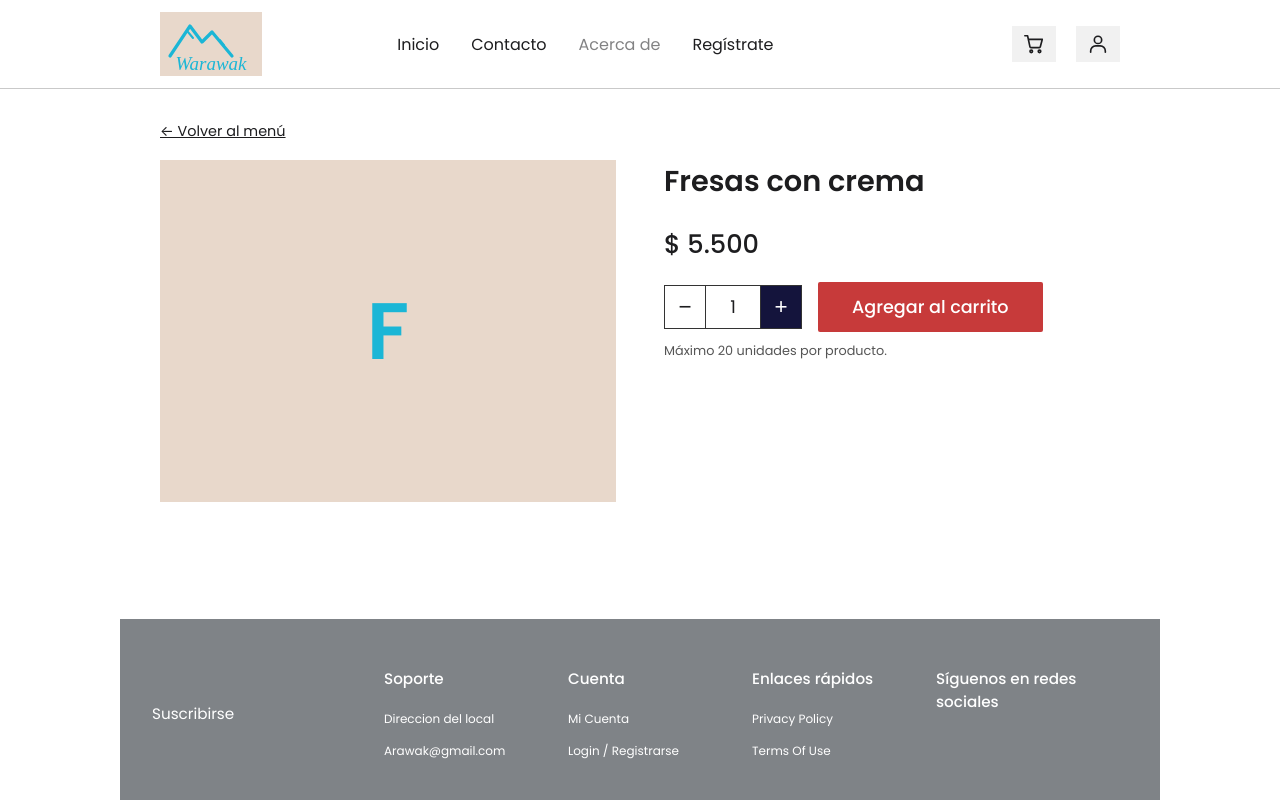
After one commit to ErickBernate/warawak-crud, a Flask app: page /producto/1 in a window 1280 px wide. The commit adds this page. Run offline with Flask 3, Linux system fonts and the light colour scheme; data comes from the database, SQL or seed files in the repository; some libraries are stand-ins or nearby versions.

Commit message:
Carrito de compras

```diff
--- a/app.py
+++ b/app.py
@@ -7,7 +7,7 @@ import uuid
 from datetime import datetime, timezone
 from functools import wraps
 
-from flask import Flask, abort, flash, redirect, render_template, request, url_for
+from flask import Flask, abort, flash, redirect, render_template, request, session, url_for
 from flask_login import (
     LoginManager,
     UserMixin,
@@ -179,7 +179,73 @@ def admin_requerido(vista):
 
 
 def destino_tras_login(usuario):
-    return url_for("inicio") if usuario.es_admin else url_for("raiz")
+    if usuario.es_admin:
+        return url_for("inicio")
+    return url_for("carrito") if leer_carrito() else url_for("raiz")
+
+
+# ---------------------------------------------------------------- carrito (guardado en la sesión)
+MAX_CANTIDAD = 20            # unidades por producto
+MAX_PRODUCTOS_EN_CARRITO = 30  # productos distintos
+
+
+def leer_carrito():
+    """Carrito de la sesión como {id_producto: cantidad}, ya saneado."""
+    crudo = session.get("carrito")
+    carrito = {}
+    if isinstance(crudo, dict):
+        for clave, cantidad in crudo.items():
+            try:
+                producto_id, unidades = int(clave), int(cantidad)
+            except (TypeError, ValueError):
+                continue
+            if 1 <= unidades <= MAX_CANTIDAD:
+                carrito[producto_id] = unidades
+    return carrito
+
+
+def guardar_carrito(carrito):
+    session["carrito"] = {str(producto_id): unidades for producto_id, unidades in carrito.items()}
+
+
+def detalle_carrito():
+    """(líneas, unidades, total) con los precios ACTUALES de la base de datos.
+
+    Los productos que el administrador ya eliminó se quitan del carrito.
+    """
+    carrito = leer_carrito()
+    if not carrito:
+        return [], 0, 0
+    productos = {p.id: p for p in Producto.query.filter(Producto.id.in_(list(carrito))).all()}
+    lineas = [
+        {"producto": productos[pid], "cantidad": cant, "subtotal": productos[pid].valor * cant}
+        for pid, cant in carrito.items()
+        if pid in productos
+    ]
+    lineas.sort(key=lambda linea: linea["producto"].id)
+    if len(lineas) != len(carrito):
+        guardar_carrito({l["producto"].id: l["cantidad"] for l in lineas})
+    return lineas, sum(l["cantidad"] for l in lineas), sum(l["subtotal"] for l in lineas)
+
+
+def solo_compradores(vista):
+    """El carrito es para visitantes y clientes: el administrador va a su panel."""
+    @wraps(vista)
+    def envoltura(*args, **kwargs):
+        if current_user.is_authenticated and current_user.es_admin:
+            return redirect(url_for("inicio"))
+        return vista(*args, **kwargs)
+
+    return envoltura
+
+
+@app.context_processor
+def datos_del_carrito():
+    es_admin = current_user.is_authenticated and current_user.es_admin
+    return {
+        "mostrar_carrito": not es_admin,
+        "carrito_unidades": 0 if es_admin else detalle_carrito()[1],
+    }
 
 
 # ---------------------------------------------------------------- validaciones
@@ -348,8 +414,21 @@ def pantalla_busqueda(accion):
 @app.route("/")
 def raiz():
     """Menú digital público: lo ve cualquier persona, sin iniciar sesión."""
+    consulta = request.args.get("q", "").strip()[:120]
     productos = Producto.query.order_by(Producto.id).all()
-    return render_template("menu_publico.html", productos=productos)
+    buscado = normalizar(consulta)
+    if buscado:
+        productos = [p for p in productos if buscado in normalizar(p.nombre)]
+    return render_template("menu_publico.html", productos=productos, consulta=consulta if buscado else "")
+
+
+@app.route("/producto/<int:producto_id>")
+def ver_producto(producto_id):
+    producto = db.session.get(Producto, producto_id)
+    if producto is None:
+        flash("No se encontró el producto.", "error")
+        return redirect(url_for("raiz"))
+    return render_template("producto_detalle.html", producto=producto, max_cantidad=MAX_CANTIDAD)
 
 
 @app.route("/login", methods=["GET", "POST"])
@@ -416,10 +495,95 @@ def registro():
     return render_template("registro.html", errores=errores, datos=datos)
 
 
+@app.route("/carrito")
+@solo_compradores
+def carrito():
+    lineas, unidades, total = detalle_carrito()
+    return render_template("carrito.html", lineas=lineas, unidades=unidades, total=total, max_cantidad=MAX_CANTIDAD)
+
+
+@app.route("/carrito/agregar/<int:producto_id>", methods=["POST"])
+@solo_compradores
+def carrito_agregar(producto_id):
+    desde_detalle = request.form.get("destino") == "carrito"
+    volver_a_menu = redirect(url_for("raiz", q=request.form.get("q", "").strip()[:120] or None))
+
+    producto = db.session.get(Producto, producto_id)
+    if producto is None:
+        flash("No se encontró el producto.", "error")
+        return redirect(url_for("raiz"))
+
+    volver_con_error = (
+        redirect(url_for("ver_producto", producto_id=producto_id)) if desde_detalle else volver_a_menu
+    )
+    try:
+        cantidad = int(request.form.get("cantidad", "1"))
+    except ValueError:
+        cantidad = 0
+    if not 1 <= cantidad <= MAX_CANTIDAD:
+        flash(f"Elige una cantidad entre 1 y {MAX_CANTIDAD}.", "error")
+        return volver_con_error
+
+    carrito_actual = leer_carrito()
+    if producto_id not in carrito_actual and len(carrito_actual) >= MAX_PRODUCTOS_EN_CARRITO:
+        flash(f"Tu carrito ya tiene el máximo de {MAX_PRODUCTOS_EN_CARRITO} productos distintos.", "error")
+        return redirect(url_for("carrito"))
+
+    nueva = carrito_actual.get(producto_id, 0) + cantidad
+    if nueva > MAX_CANTIDAD:
+        carrito_actual[producto_id] = MAX_CANTIDAD
+        flash(f"El máximo es {MAX_CANTIDAD} unidades por producto: {producto.nombre} quedó en {MAX_CANTIDAD}.", "error")
+    else:
+        carrito_actual[producto_id] = nueva
+        flash(f"Agregado al carrito: {producto.nombre} (x{cantidad}).", "success")
+    guardar_carrito(carrito_actual)
+
+    return redirect(url_for("carrito")) if desde_detalle else volver_a_menu
+
+
+@app.route("/carrito/cambiar/<int:producto_id>", methods=["POST"])
+@solo_compradores
+def carrito_cambiar(producto_id):
+    carrito_actual = leer_carrito()
+    if producto_id in carrito_actual:
+        accion = request.form.get("accion")
+        if accion == "mas":
+            carrito_actual[producto_id] = min(carrito_actual[producto_id] + 1, MAX_CANTIDAD)
+        elif accion == "menos":
+            carrito_actual[producto_id] -= 1
+            if carrito_actual[producto_id] < 1:
+                del carrito_actual[producto_id]
+        elif accion == "quitar":
+            del carrito_actual[producto_id]
+        guardar_carrito(carrito_actual)
+    return redirect(url_for("carrito"))
+
+
+@app.route("/carrito/vaciar", methods=["POST"])
+@solo_compradores
+def carrito_vaciar():
+    session.pop("carrito", None)
+    return redirect(url_for("carrito"))
+
+
+@app.route("/pago")
+@solo_compradores
+def pago():
+    """Por ahora solo comprueba que haya cuenta; el pago con PSE se desarrollará después."""
+    if not current_user.is_authenticated:
+        flash("Inicia sesión o crea una cuenta para continuar con tu compra.", "error")
+        return redirect(url_for("login"))
+    lineas, unidades, total = detalle_carrito()
+    if not lineas:
+        return redirect(url_for("carrito"))
+    return render_template("pago.html", unidades=unidades, total=total)
+
+
 @app.route("/logout", methods=["POST"])
 @login_required
 def logout():
     logout_user()
+    session.pop("carrito", None)  # el carrito no queda en un equipo compartido
     return redirect(url_for("raiz"))
 
 
--- a/static/css/style.css
+++ b/static/css/style.css
@@ -224,6 +224,76 @@ a.boton-editar:hover { background: #a39e9e; }
 .productos-publicos .producto h2 { margin-top: 14px; }
 .producto .descripcion { margin: 8px 0 0; max-width: 180px; font-size: .8rem; line-height: 1.45; color: #555; white-space: pre-line; overflow-wrap: anywhere; }
 
+
+/* carrito */
+.icono-carrito { position: relative; }
+.insignia {
+  position: absolute; top: -7px; right: -7px; min-width: 20px; height: 20px; padding: 0 5px;
+  display: grid; place-items: center; border-radius: 10px;
+  background: var(--rojo); color: #fff; font-size: .72rem; font-weight: 600;
+}
+.menu-cabecera { display: flex; flex-wrap: wrap; align-items: center; justify-content: space-between; gap: 12px 24px; margin: 14px 0 26px; }
+.menu-cabecera .titulo-menu { margin: 0; }
+.busqueda-menu { display: flex; gap: 10px; align-items: center; flex: 0 1 420px; }
+.busqueda-menu .campo { flex: 1; min-width: 0; }
+.boton-buscar-menu { padding: 9px 20px; font-size: 1rem; }
+.resultado-busqueda { margin: -8px 0 24px; font-size: .9rem; color: #444; }
+.resultado-busqueda a { margin-left: 8px; }
+.producto-foto { text-decoration: none; }
+.producto h2 a { color: inherit; text-decoration: none; }
+.producto h2 a:hover { text-decoration: underline; }
+.form-agregar { margin: 12px 0 0; }
+.boton-agregar {
+  display: inline-flex; align-items: center; gap: 8px; padding: 8px 18px; border: 0;
+  background: var(--gris-boton); color: var(--tinta); font: inherit; font-size: .95rem; font-weight: 600; cursor: pointer;
+}
+.boton-agregar:hover { background: #a39e9e; }
+
+.migas { margin: 0 0 18px; font-size: .9rem; }
+.detalle { display: grid; grid-template-columns: minmax(0, 1fr) minmax(0, 1fr); gap: 48px; align-items: start; }
+.detalle-foto { aspect-ratio: 4 / 3; background: var(--arena); display: grid; place-items: center; overflow: hidden; }
+.detalle-foto img { width: 100%; height: 100%; object-fit: cover; display: block; }
+.detalle-foto span { font-size: 5rem; font-weight: 600; color: var(--turquesa); }
+.detalle-info h1 { margin: 0 0 22px; font-size: 1.8rem; font-weight: 600; }
+.detalle-precio { margin: 0 0 18px; font-size: 1.6rem; font-weight: 500; }
+.detalle-descripcion { margin: 0 0 22px; padding-bottom: 22px; border-bottom: 1px solid #888; color: #555; line-height: 1.6; white-space: pre-line; overflow-wrap: anywhere; }
+.detalle-compra { display: flex; flex-wrap: wrap; align-items: center; gap: 16px; }
+.detalle-info .ayuda { text-align: left; margin-top: 10px; }
+.boton-comprar { font-size: 1.1rem; font-weight: 500; letter-spacing: 0; padding: 12px 34px; }
+
+.cantidad { display: inline-flex; border: 1px solid #333; height: 44px; }
+.cantidad input { width: 56px; border: 0; border-left: 1px solid #333; border-right: 1px solid #333; text-align: center; font: inherit; font-size: 1.1rem; color: var(--tinta); -moz-appearance: textfield; }
+.cantidad input::-webkit-outer-spin-button, .cantidad input::-webkit-inner-spin-button { -webkit-appearance: none; margin: 0; }
+.cantidad-boton { width: 40px; border: 0; background: #fff; color: var(--tinta); font-size: 1.4rem; line-height: 1; cursor: pointer; }
+.cantidad-boton:hover:not(:disabled) { background: #eee; }
+.cantidad-boton:disabled { opacity: .35; cursor: not-allowed; }
+.cantidad-mas { background: #14143c; color: #fff; }
+.cantidad-mas:hover:not(:disabled) { background: #0c0c28; }
+
+.titulo-izquierda { text-align: left; }
+.carrito { display: grid; grid-template-columns: minmax(0, 1fr) 280px; gap: 32px; align-items: start; }
+.tabla-envoltura { overflow-x: auto; }
+.tabla-carrito { width: 100%; border-collapse: collapse; }
+.tabla-carrito th { text-align: left; font-size: .85rem; font-weight: 500; color: #555; padding: 0 12px 10px; border-bottom: 1px solid var(--linea); }
+.tabla-carrito td { padding: 14px 12px; border-bottom: 1px solid var(--linea); vertical-align: middle; font-size: .95rem; }
+.carrito-producto { display: flex; align-items: center; gap: 12px; text-decoration: none; font-weight: 600; min-width: 160px; }
+.carrito-producto:hover span:last-child { text-decoration: underline; }
+.carrito-foto { width: 64px; height: 48px; flex: none; background: var(--arena); display: grid; place-items: center; overflow: hidden; }
+.carrito-foto img { width: 100%; height: 100%; object-fit: cover; }
+.carrito-foto span { font-size: 1.4rem; font-weight: 600; color: var(--turquesa); }
+.cantidad-fila { display: flex; align-items: center; gap: 4px; flex-wrap: wrap; }
+.cantidad-fila .cantidad-boton { width: 32px; height: 32px; border: 1px solid #333; font-size: 1.1rem; }
+.cantidad-valor { min-width: 34px; text-align: center; font-weight: 600; }
+.enlace-quitar { margin-left: 8px; padding: 0; border: 0; background: none; color: #9b2222; font: inherit; font-size: .85rem; text-decoration: underline; cursor: pointer; }
+.subtotal { font-weight: 600; white-space: nowrap; }
+.resumen { padding: 22px; background: #f5f5f5; display: flex; flex-direction: column; gap: 14px; }
+.resumen p { margin: 0; display: flex; justify-content: space-between; align-items: baseline; }
+.resumen-total { font-size: 1.3rem; padding-top: 12px; border-top: 1px solid var(--linea); }
+.boton-pagar { text-align: center; text-decoration: none; font-size: 1.05rem; padding: 12px 16px; }
+.resumen-enlace { text-align: center; font-size: .9rem; }
+.resumen form { text-align: center; }
+.resumen .enlace-quitar { margin: 0; }
+
 /* ---------- pie ---------- */
 .pie { background: var(--pie); color: #fff; margin: 0 auto; width: 100%; max-width: calc(var(--ancho) + 40px); }
 .pie-interno {
@@ -244,6 +314,8 @@ a.boton-editar:hover { background: #a39e9e; }
   .login-foto { min-height: 220px; }
   .pie-interno { grid-template-columns: 1fr 1fr; }
   .crear-grid { grid-template-columns: 1fr; gap: 28px; }
+  .detalle, .carrito { grid-template-columns: 1fr; gap: 28px; }
+  .busqueda-menu { flex-basis: 100%; }
   .crear-campos { padding-right: 0; }
   .crear-foto { border-left: 0; padding-left: 0; align-items: stretch; }
   .crear-foto .ayuda { text-align: center; }
--- /dev/null
+++ b/static/js/cantidad.js
@@ -0,0 +1,20 @@
+(function () {
+  document.querySelectorAll(".cantidad").forEach(function (bloque) {
+    var entrada = bloque.querySelector("input[type=number]");
+    var menos = bloque.querySelector("[data-cantidad-menos]");
+    var mas = bloque.querySelector("[data-cantidad-mas]");
+    if (!entrada || !menos || !mas) return;
+
+    var minimo = parseInt(entrada.min, 10) || 1;
+    var maximo = parseInt(entrada.max, 10) || 20;
+
+    function ajustar(delta) {
+      var actual = parseInt(entrada.value, 10);
+      if (isNaN(actual)) actual = minimo;
+      entrada.value = Math.min(maximo, Math.max(minimo, actual + delta));
+    }
+
+    menos.addEventListener("click", function () { ajustar(-1); });
+    mas.addEventListener("click", function () { ajustar(1); });
+  });
+})();
--- /dev/null
+++ b/templates/_carrito_icono.html
@@ -0,0 +1,5 @@
+<a class="icono-cuenta icono-carrito" href="{{ url_for('carrito') }}"
+   aria-label="Carrito de compras{% if carrito_unidades %}, {{ carrito_unidades }} unidades{% else %}, vacío{% endif %}">
+  <svg width="22" height="22" viewBox="0 0 24 24" fill="none" stroke="currentColor" stroke-width="1.8" stroke-linecap="round" stroke-linejoin="round" aria-hidden="true"><circle cx="9" cy="20" r="1.4"/><circle cx="18" cy="20" r="1.4"/><path d="M2 3h3l2.6 12.2a1 1 0 0 0 1 .8h9.2a1 1 0 0 0 1-.8L21 7H6"/></svg>
+  {% if carrito_unidades %}<span class="insignia" aria-hidden="true">{{ carrito_unidades }}</span>{% endif %}
+</a>
--- /dev/null
+++ b/templates/_encabezado_publico.html
@@ -0,0 +1,27 @@
+<nav class="menu menu-publico" aria-label="Principal">
+  <a href="{{ url_for('raiz') }}" {% if request.endpoint == 'raiz' %}aria-current="page"{% endif %}>Inicio</a>
+  <a href="{{ url_for('raiz') }}#soporte">Contacto</a>
+  <span class="pendiente" title="Próximamente">Acerca de</span>
+  {% if current_user.is_authenticated and current_user.es_admin %}
+    <a href="{{ url_for('inicio') }}">Panel de administración</a>
+  {% elif not current_user.is_authenticated %}
+    <a href="{{ url_for('registro') }}">Regístrate</a>
+  {% endif %}
+</nav>
+
+<div class="acciones-cuenta">
+  {% if mostrar_carrito %}{% include "_carrito_icono.html" %}{% endif %}
+  {% if current_user.is_authenticated and current_user.es_admin %}
+    <a class="icono-cuenta" href="{{ url_for('inicio') }}" aria-label="Ir al panel de administración">
+      <svg width="22" height="22" viewBox="0 0 24 24" fill="none" stroke="currentColor" stroke-width="1.8" stroke-linecap="round" stroke-linejoin="round" aria-hidden="true"><circle cx="12" cy="7.5" r="4"/><path d="M4 21v-1.5A5.5 5.5 0 0 1 9.5 14h5a5.5 5.5 0 0 1 5.5 5.5V21"/></svg>
+    </a>
+    {% include "_salir.html" %}
+  {% elif current_user.is_authenticated %}
+    <span class="saludo">Hola, {{ current_user.nombre }}</span>
+    {% include "_salir.html" %}
+  {% else %}
+    <a class="icono-cuenta" href="{{ url_for('login') }}" aria-label="Iniciar sesión">
+      <svg width="22" height="22" viewBox="0 0 24 24" fill="none" stroke="currentColor" stroke-width="1.8" stroke-linecap="round" stroke-linejoin="round" aria-hidden="true"><circle cx="12" cy="7.5" r="4"/><path d="M4 21v-1.5A5.5 5.5 0 0 1 9.5 14h5a5.5 5.5 0 0 1 5.5 5.5V21"/></svg>
+    </a>
+  {% endif %}
+</div>
--- a/templates/_iconos_encabezado.html
+++ b/templates/_iconos_encabezado.html
@@ -1,4 +1,4 @@
-<div class="iconos-encabezado" aria-hidden="true">
-  <svg width="28" height="28" viewBox="0 0 24 24" fill="none" stroke="currentColor" stroke-width="1.6" stroke-linecap="round" stroke-linejoin="round"><circle cx="9" cy="20" r="1.4"/><circle cx="18" cy="20" r="1.4"/><path d="M2 3h3l2.6 12.2a1 1 0 0 0 1 .8h9.2a1 1 0 0 0 1-.8L21 7H6"/></svg>
-  <svg width="28" height="28" viewBox="0 0 24 24" fill="none" stroke="currentColor" stroke-width="1.6" stroke-linecap="round" stroke-linejoin="round"><circle cx="12" cy="7.5" r="4"/><path d="M4 21v-1.5A5.5 5.5 0 0 1 9.5 14h5a5.5 5.5 0 0 1 5.5 5.5V21"/></svg>
+<div class="iconos-encabezado">
+  {% include "_carrito_icono.html" %}
+  <svg width="28" height="28" viewBox="0 0 24 24" fill="none" stroke="currentColor" stroke-width="1.6" stroke-linecap="round" stroke-linejoin="round" aria-hidden="true"><circle cx="12" cy="7.5" r="4"/><path d="M4 21v-1.5A5.5 5.5 0 0 1 9.5 14h5a5.5 5.5 0 0 1 5.5 5.5V21"/></svg>
 </div>
--- /dev/null
+++ b/templates/producto_detalle.html
@@ -0,0 +1,41 @@
+{% extends "base.html" %}
+{% block titulo %}{{ producto.nombre }} · Warawak{% endblock %}
+{% block menu %}{% include "_encabezado_publico.html" %}{% endblock %}
+
+{% block contenido %}
+{% include "_avisos.html" %}
+<p class="migas"><a href="{{ url_for('raiz') }}">← Volver al menú</a></p>
+
+<section class="detalle">
+  <div class="detalle-foto">
+    {% if producto.imagen %}
+      <img src="{{ url_for('static', filename='img/productos/' ~ producto.imagen) }}" alt="{{ producto.nombre }}">
+    {% else %}
+      <span aria-hidden="true">{{ producto.nombre[0] }}</span>
+    {% endif %}
+  </div>
+
+  <div class="detalle-info">
+    <h1>{{ producto.nombre }}</h1>
+    <p class="detalle-precio">{{ producto.valor | pesos }}</p>
+    {% if producto.descripcion %}<p class="detalle-descripcion">{{ producto.descripcion }}</p>{% endif %}
+
+    {% if mostrar_carrito %}
+    <form class="detalle-compra" method="post" action="{{ url_for('carrito_agregar', producto_id=producto.id) }}">
+      {% include "_csrf.html" %}
+      <input type="hidden" name="destino" value="carrito">
+      <div class="cantidad">
+        <label class="solo-lectores" for="cantidad">Cantidad</label>
+        <button type="button" class="cantidad-boton" data-cantidad-menos aria-label="Una unidad menos">−</button>
+        <input type="number" id="cantidad" name="cantidad" value="1" min="1" max="{{ max_cantidad }}" inputmode="numeric">
+        <button type="button" class="cantidad-boton cantidad-mas" data-cantidad-mas aria-label="Una unidad más">+</button>
+      </div>
+      <button type="submit" class="boton-rojo boton-comprar">Agregar al carrito</button>
+    </form>
+    <p class="ayuda">Máximo {{ max_cantidad }} unidades por producto.</p>
+    {% endif %}
+  </div>
+</section>
+
+<script src="{{ url_for('static', filename='js/cantidad.js') }}"></script>
+{% endblock %}
```
Also changed, not shown: templates/carrito.html (added, +62 -0 lines), templates/menu_publico.html (+35 -35 lines), templates/pago.html (added, +11 -0 lines), README.md.
